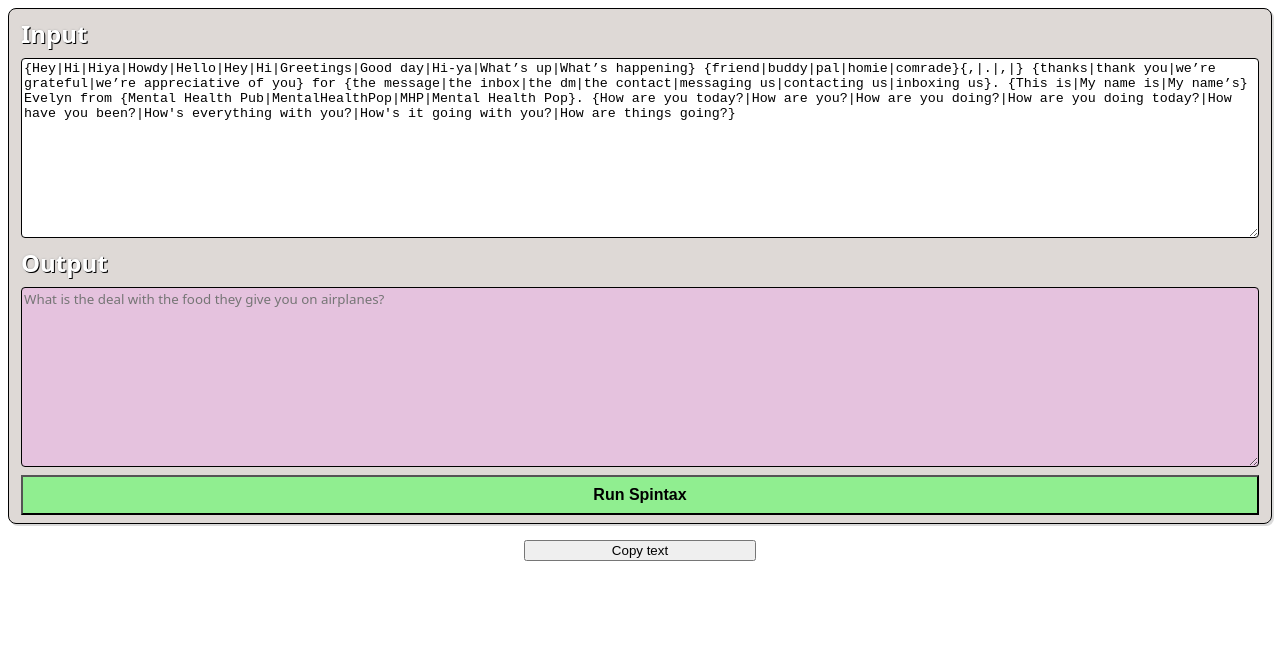
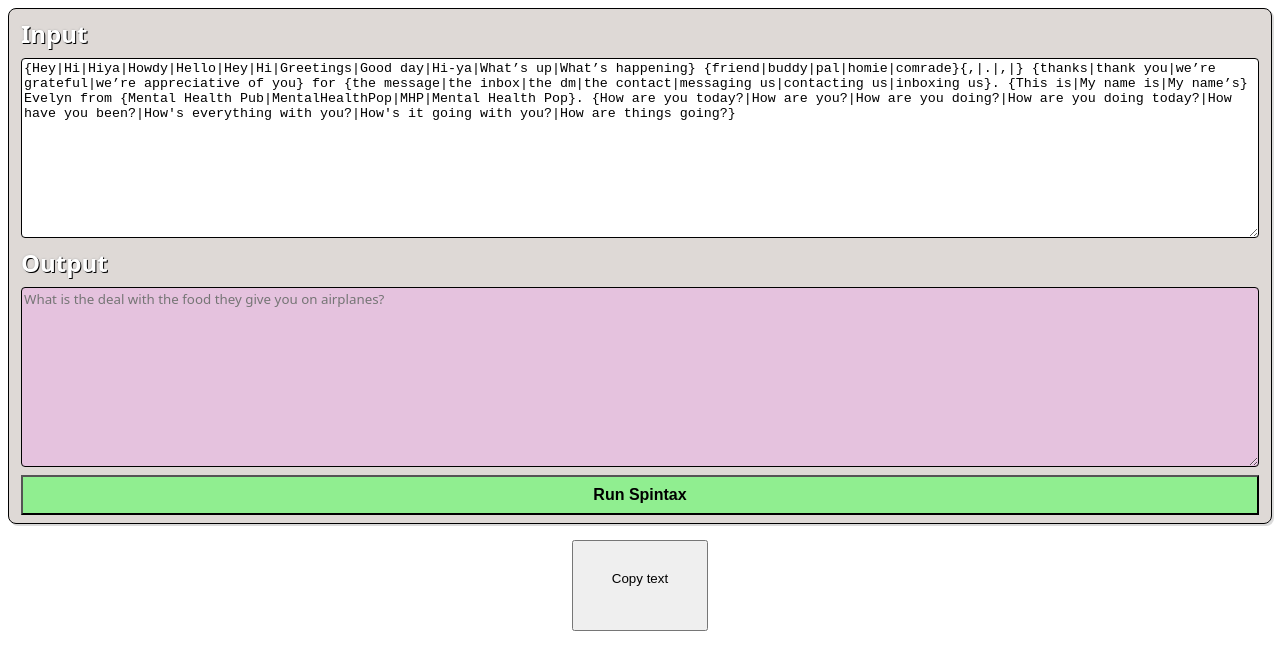
Before and after one commit to supergreatshop/supergreatshop.github.io, a plain HTML site: page mh1evelyn/index.html in a window 1280 px wide. Drawn offline with Linux system fonts and the light colour scheme.

Commit message:
Update index.html

```diff
--- a/mh1evelyn/index.html
+++ b/mh1evelyn/index.html
@@ -2,7 +2,7 @@
 
 
 <center>
-<button onclick="myFunction()">&emsp;&emsp;&emsp;&emsp;&emsp;&emsp;Copy text&emsp;&emsp;&emsp;&emsp;&emsp;&emsp;</button>
+<button onclick="myFunction()">&emsp;&emsp;&emsp;&emsp;&emsp;&emsp;&emsp;&emsp;&emsp;<p><p>Copy text<p><p>&emsp;&emsp;&emsp;&emsp;&emsp;&emsp;&emsp;&emsp;&emsp;</button>
 
 <script>
 function myFunction() {
```
